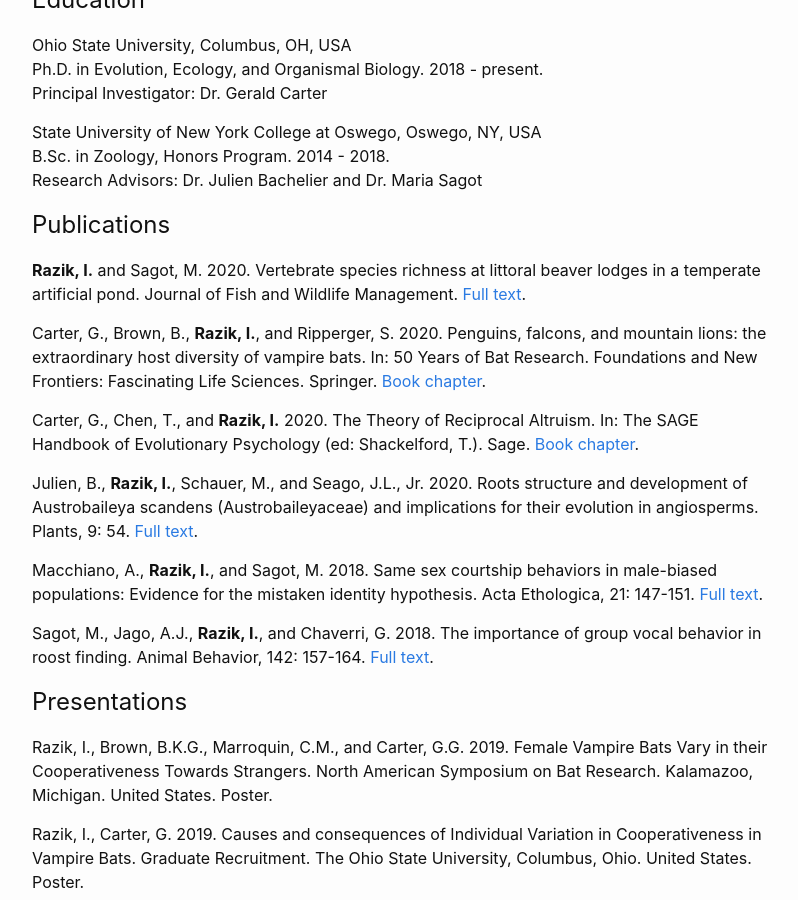
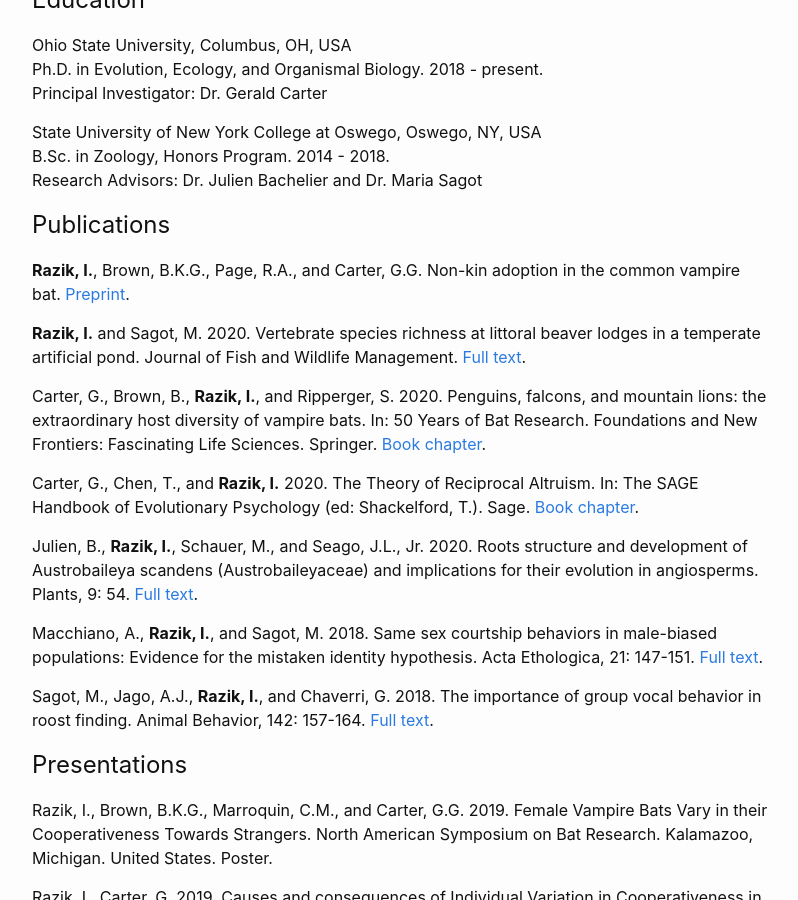
Before and after one commit to imranrazik/imranrazik.github.io, a Jekyll site: the page built from CV.md, in a window 1280 px wide and 900 px high, scrolled down 418 px. Shown: the whole window, without its empty margins (238-1036 px from the left). Built offline with Jekyll 4.4.1, drawn with Linux system fonts in a browser that asks for light colours; our own code applies the rules of GitHub Pages for plain Markdown files.

Commit message:
Update CV.md

```diff
--- a/CV.md
+++ b/CV.md
@@ -21,6 +21,8 @@
 Research Advisors: Dr. Julien Bachelier and Dr. Maria Sagot
 
 ## Publications
+**Razik, I.**, Brown, B.K.G., Page, R.A., and Carter, G.G. Non-kin adoption in the common vampire bat. [Preprint](https://drive.google.com/file/d/1ql2Sh3eYhCXmvzmGSvBcxwsZmfkyeDCo/view?usp=sharing).
+
 **Razik, I.** and Sagot, M. 2020. Vertebrate species richness at littoral beaver lodges in a temperate artificial pond. Journal of Fish and Wildlife Management. [Full text](https://doi.org/10.3996/092019-JFWM-078). <br/>
 
 Carter, G., Brown, B., **Razik, I.**, and Ripperger, S. 2020. Penguins, falcons, and mountain lions: the extraordinary host diversity of vampire bats. In: 50 Years of Bat Research. Foundations and New Frontiers: Fascinating Life Sciences. Springer. [Book chapter](https://www.springer.com/gp/book/9783030547264). <br/>
```
